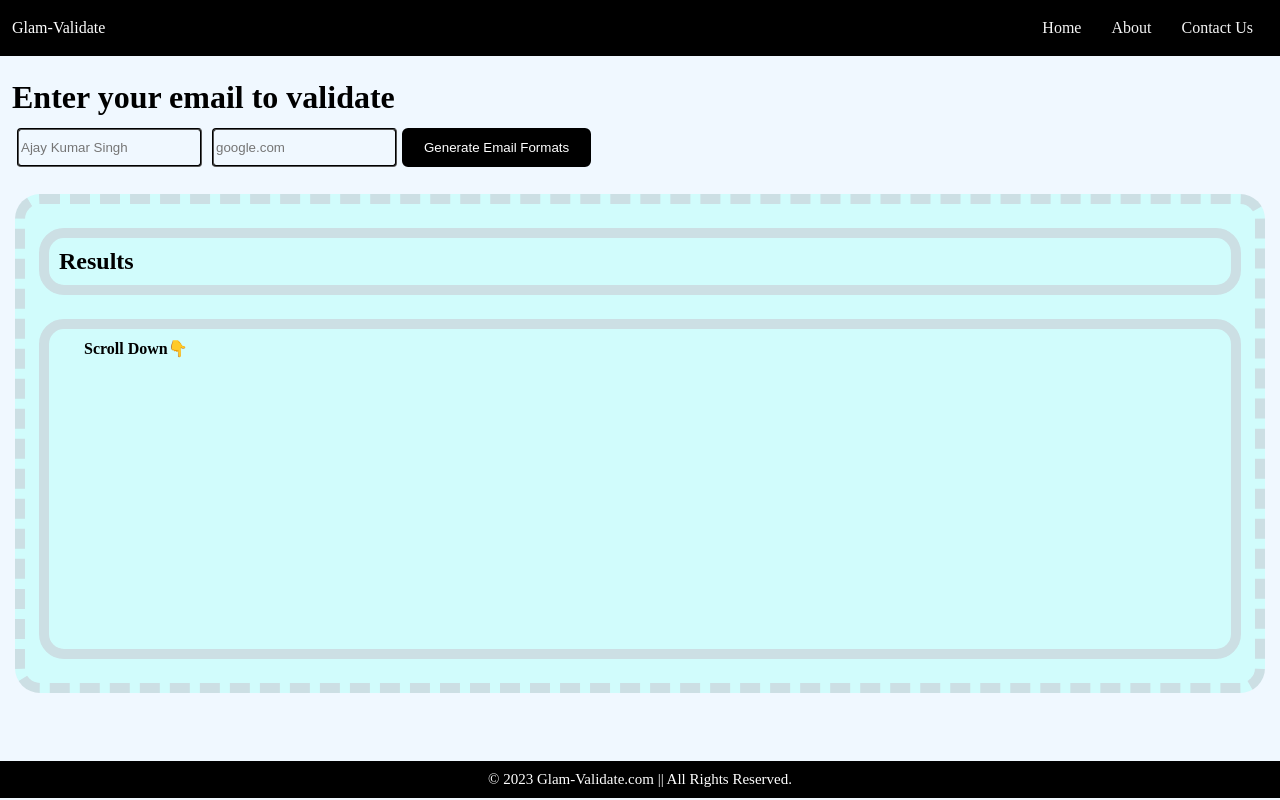
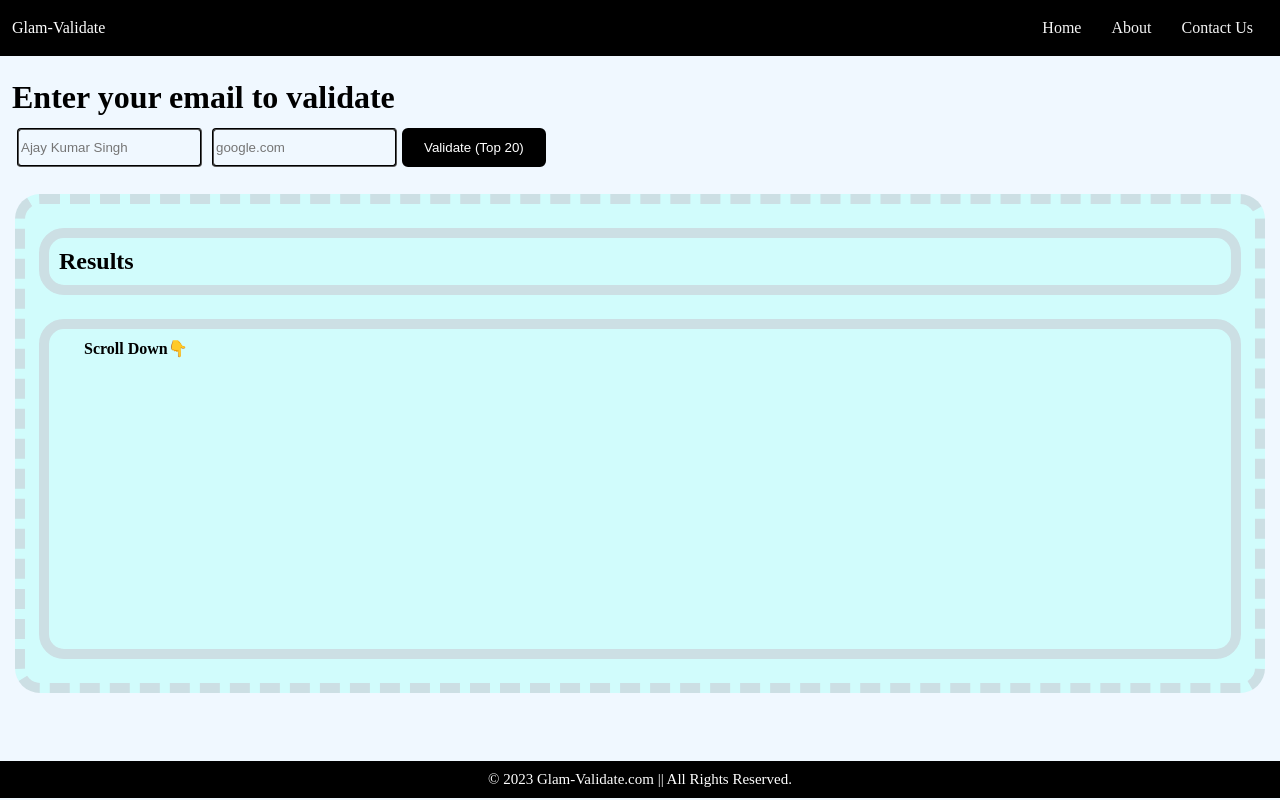
Before and after one commit to Manav2105/NewGLMEmailValidator, a plain HTML site: page index.html in a window 1280 px wide. Drawn offline with Linux system fonts and the light colour scheme.

Commit message:
3rd Update index.html

```diff
--- a/index.html
+++ b/index.html
@@ -27,8 +27,9 @@
             <div class="input">
                 <input placeholder="Ajay Kumar Singh" type="text" id="fullName" required>
                 <input placeholder="google.com" type="text" id="companyName" required>
-                <input id="submitBtn" class="btn" type="submit" value="Generate Email Formats">
+                <input id="submitBtn" class="btn" type="submit" value="Validate (Top 20)">
             </div>
+            <button id="continueBtn" class="btn" style="display:none; margin: 10px auto; background: orange;">Try Remaining Formats</button>
         </div>
         <div id="result">
             <h2>Results</h2>
```
